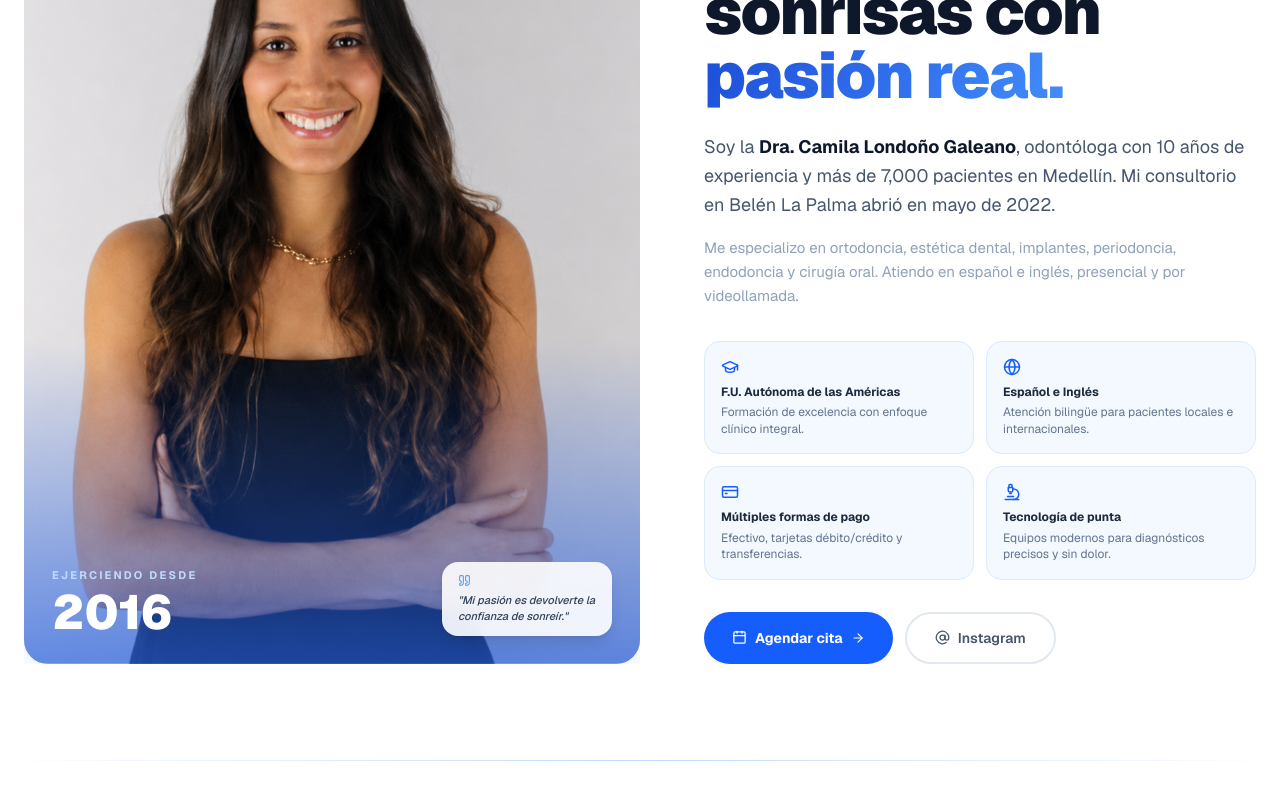
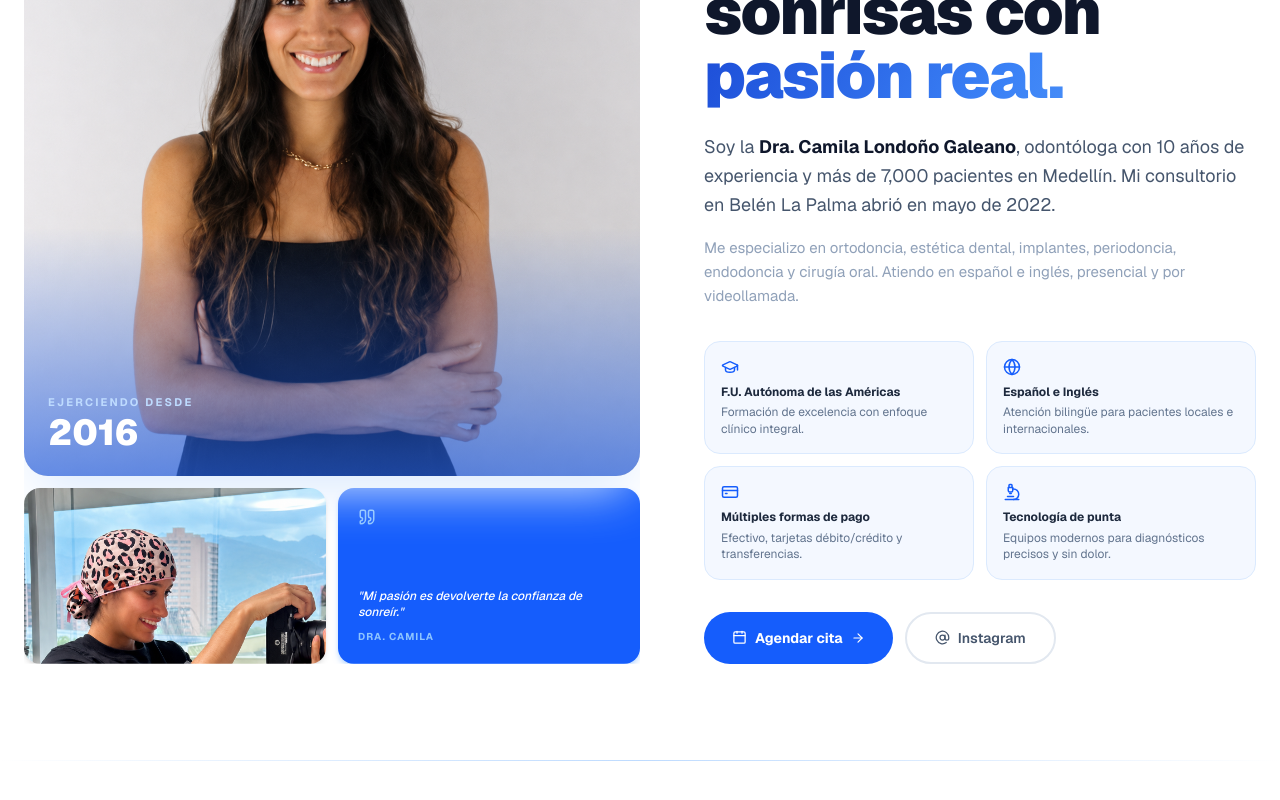
Before and after one commit to Ssantamars123/DraCamilaLondo-oDemo, a Next.js app in the folder website/: page / in a window 1280 px wide. Shown: the part 1712-2512 px from the top of the page. Built offline with nearby package versions, Linux system fonts and the light colour scheme.

Commit message:
feat(about): add dracamila3.png in mosaic bottom row alongside quote card

```diff
--- a/website/components/About.tsx
+++ b/website/components/About.tsx
@@ -62,9 +62,11 @@ export function About() {
 
       <div className="max-w-7xl mx-auto px-6 grid md:grid-cols-2 gap-0 items-stretch min-h-[80vh] py-24">
 
-        {/* LEFT — single photo */}
-        <div ref={imgRef} className="relative min-h-[480px] md:min-h-full">
-          <div className="relative h-full w-full rounded-3xl overflow-hidden shadow-2xl shadow-blue-100 min-h-[480px]">
+        {/* LEFT — mosaic: main portrait + 2 smaller cards */}
+        <div ref={imgRef} className="flex flex-col gap-3 min-h-[480px]">
+
+          {/* Main portrait — dracamila2 */}
+          <div className="relative flex-1 rounded-3xl overflow-hidden shadow-2xl shadow-blue-100 min-h-[300px]">
             <Image
               src="/dracamila2.png"
               alt="Dra. Camila Londoño Galeano"
@@ -74,20 +76,47 @@ export function About() {
             />
             <div className="absolute inset-x-0 bottom-0 h-2/5 pointer-events-none"
               style={{ background: "linear-gradient(to top, rgba(37,99,235,0.65) 0%, transparent 100%)" }} />
+            <div className="absolute bottom-6 left-6 text-white">
+              <span className="text-[11px] font-bold tracking-[0.2em] uppercase text-blue-200 block mb-1">Ejerciendo desde</span>
+              <span className="text-4xl font-black leading-none">2016</span>
+            </div>
+          </div>
 
-            {/* Year badge */}
-            <div className="absolute bottom-7 left-7 text-white">
-              <span className="text-[11px] font-bold tracking-[0.2em] uppercase text-blue-200 block mb-1">Ejerciendo desde</span>
-              <span className="text-5xl font-black leading-none">2016</span>
-            </div>
+          {/* Bottom row: casual photo + quote */}
+          <div className="grid grid-cols-2 gap-3">
+            {/* dracamila3 — casual behind the scenes */}
+            <motion.div
+              initial={{ opacity: 0, y: 16 }}
+              whileInView={{ opacity: 1, y: 0 }}
+              viewport={{ once: true }}
+              transition={{ duration: 0.6, delay: 0.25 }}
+              className="relative h-44 rounded-2xl overflow-hidden shadow-md"
+            >
+              <Image
+                src="/dracamila3.png"
+                alt="Dra. Camila en el consultorio"
+                fill
+                className="object-cover"
+                style={{ objectPosition: "center 20%" }}
+              />
+            </motion.div>
 
-            {/* Quote */}
-            <div className="absolute bottom-7 right-7 max-w-[170px] bg-white/90 backdrop-blur rounded-2xl px-4 py-3 shadow-lg">
-              <Quote size={13} className="text-blue-400 mb-1.5" />
-              <p className="text-slate-700 text-[11px] font-medium leading-snug italic">
-                "Mi pasión es devolverte la confianza de sonreír."
-              </p>
-            </div>
+            {/* Quote card */}
+            <motion.div
+              initial={{ opacity: 0, y: 16 }}
+              whileInView={{ opacity: 1, y: 0 }}
+              viewport={{ once: true }}
+              transition={{ duration: 0.6, delay: 0.35 }}
+              className="h-44 rounded-2xl bg-blue-600 p-5 flex flex-col justify-between shadow-md shadow-blue-200"
+            >
+              <Quote size={18} className="text-blue-300" />
+              <div>
+                <p className="text-white text-xs font-medium leading-snug italic">
+                  "Mi pasión es devolverte la confianza de sonreír."
+                </p>
+                <p className="text-blue-300 text-[10px] font-bold mt-2 uppercase tracking-widest">Dra. Camila</p>
+              </div>
+            </motion.div>
           </div>
         </div>
 
```
